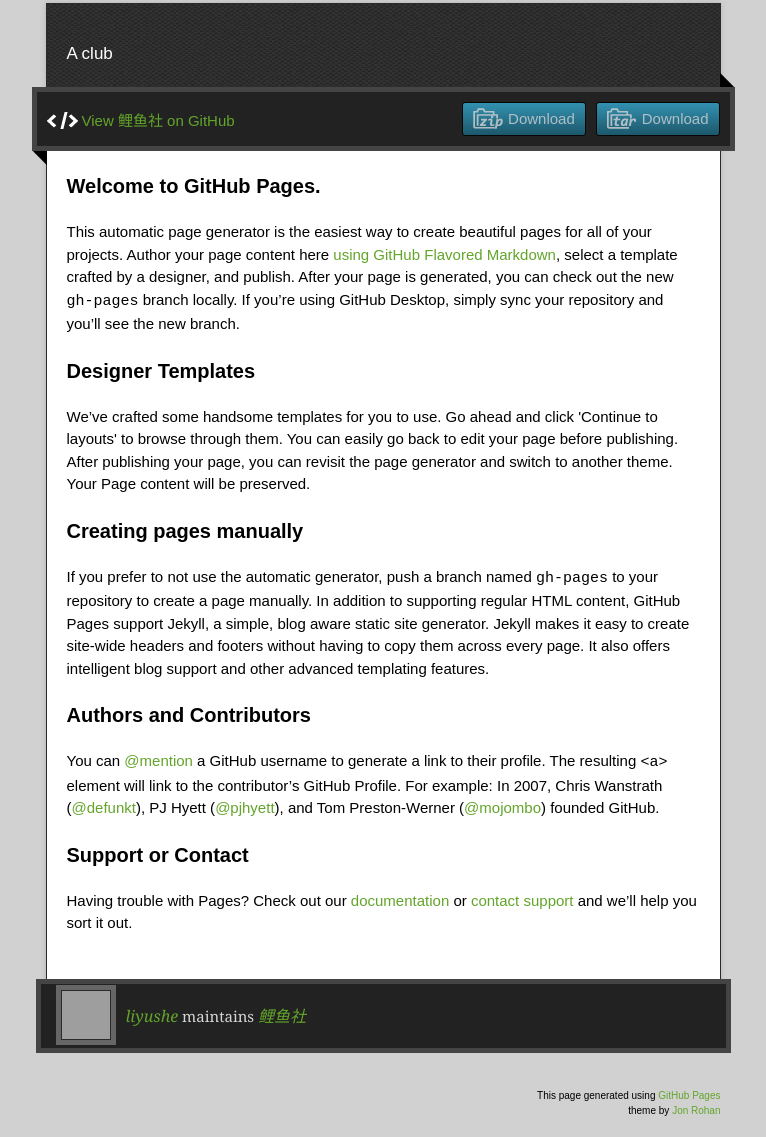
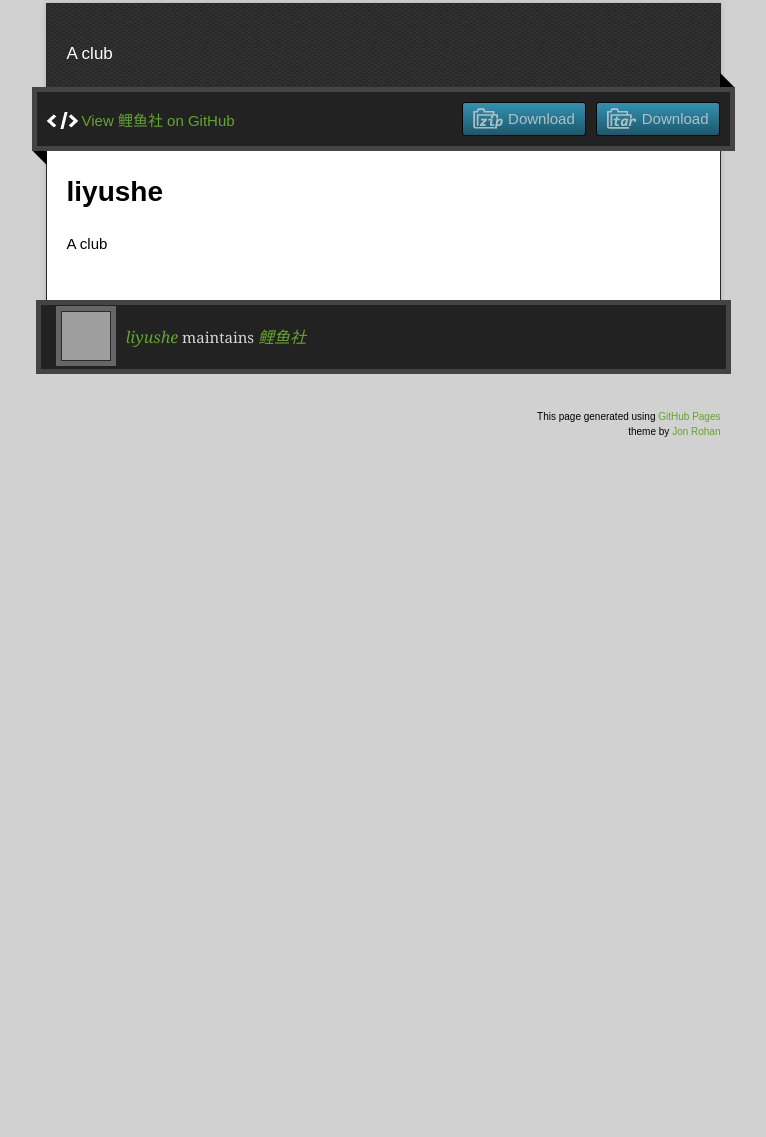
Before and after one commit to liyushe/liyushe, a plain HTML site: page index.html in a window 1280 px wide. Shown: the part 127-1264 px from the top of the page, without its empty margins (257-1023 px from the left). After the commit the page ends 800 px from the top, so only its background shows below. Drawn offline with nearby package versions, Linux system fonts and the light colour scheme; grey boxes are pictures that could not be loaded.

```diff
--- a/index.html
+++ b/index.html
@@ -36,30 +36,10 @@
         <span class="blc"></span><span class="trc"></span>
         </div>
         <article class="markdown-body">
-          <h3>
-<a id="welcome-to-github-pages" class="anchor" href="#welcome-to-github-pages" aria-hidden="true"><span aria-hidden="true" class="octicon octicon-link"></span></a>Welcome to GitHub Pages.</h3>
+          <h1>
+<a id="liyushe" class="anchor" href="#liyushe" aria-hidden="true"><span aria-hidden="true" class="octicon octicon-link"></span></a>liyushe</h1>
 
-<p>This automatic page generator is the easiest way to create beautiful pages for all of your projects. Author your page content here <a href="https://guides.github.com/features/mastering-markdown/">using GitHub Flavored Markdown</a>, select a template crafted by a designer, and publish. After your page is generated, you can check out the new <code>gh-pages</code> branch locally. If you’re using GitHub Desktop, simply sync your repository and you’ll see the new branch.</p>
-
-<h3>
-<a id="designer-templates" class="anchor" href="#designer-templates" aria-hidden="true"><span aria-hidden="true" class="octicon octicon-link"></span></a>Designer Templates</h3>
-
-<p>We’ve crafted some handsome templates for you to use. Go ahead and click 'Continue to layouts' to browse through them. You can easily go back to edit your page before publishing. After publishing your page, you can revisit the page generator and switch to another theme. Your Page content will be preserved.</p>
-
-<h3>
-<a id="creating-pages-manually" class="anchor" href="#creating-pages-manually" aria-hidden="true"><span aria-hidden="true" class="octicon octicon-link"></span></a>Creating pages manually</h3>
-
-<p>If you prefer to not use the automatic generator, push a branch named <code>gh-pages</code> to your repository to create a page manually. In addition to supporting regular HTML content, GitHub Pages support Jekyll, a simple, blog aware static site generator. Jekyll makes it easy to create site-wide headers and footers without having to copy them across every page. It also offers intelligent blog support and other advanced templating features.</p>
-
-<h3>
-<a id="authors-and-contributors" class="anchor" href="#authors-and-contributors" aria-hidden="true"><span aria-hidden="true" class="octicon octicon-link"></span></a>Authors and Contributors</h3>
-
-<p>You can <a href="https://help.github.com/articles/basic-writing-and-formatting-syntax/#mentioning-users-and-teams" class="user-mention">@mention</a> a GitHub username to generate a link to their profile. The resulting <code>&lt;a&gt;</code> element will link to the contributor’s GitHub Profile. For example: In 2007, Chris Wanstrath (<a href="https://github.com/defunkt" class="user-mention">@defunkt</a>), PJ Hyett (<a href="https://github.com/pjhyett" class="user-mention">@pjhyett</a>), and Tom Preston-Werner (<a href="https://github.com/mojombo" class="user-mention">@mojombo</a>) founded GitHub.</p>
-
-<h3>
-<a id="support-or-contact" class="anchor" href="#support-or-contact" aria-hidden="true"><span aria-hidden="true" class="octicon octicon-link"></span></a>Support or Contact</h3>
-
-<p>Having trouble with Pages? Check out our <a href="https://help.github.com/pages">documentation</a> or <a href="https://github.com/contact">contact support</a> and we’ll help you sort it out.</p>
+<p>A  club</p>
         </article>
       </div>
     </div>
```
Also changed, not shown: params.json (+1 -1 lines).
